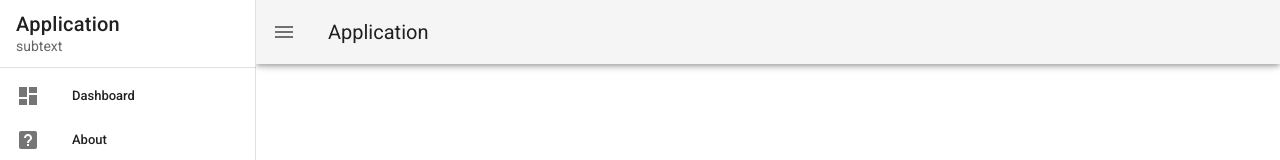
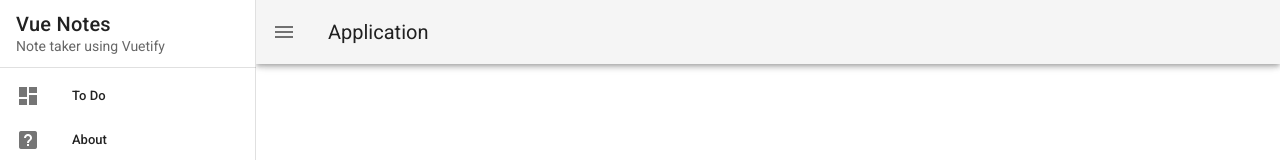
Before and after one commit to reinholz36/Vue-Notes, a Vue app: page / in a window 1280 px wide. Shown: the top 160 px of the page. Built offline with nearby package versions, Linux system fonts and the light colour scheme.

Commit message:
udpated application name and description

```diff
--- a/src/App.vue
+++ b/src/App.vue
@@ -7,10 +7,10 @@
       <v-list-item>
         <v-list-item-content>
           <v-list-item-title class="text-h6">
-            Application
+            Vue Notes
           </v-list-item-title>
           <v-list-item-subtitle>
-            subtext
+            Note taker using Vuetify
           </v-list-item-subtitle>
         </v-list-item-content>
       </v-list-item>
@@ -54,7 +54,7 @@
     data: () => ({
 		drawer: null,
 		items: [
-          { title: 'Dashboard', icon: 'mdi-view-dashboard' },
+          { title: 'To Do', icon: 'mdi-view-dashboard' },
           { title: 'About', icon: 'mdi-help-box' },
         ],
 	}),
```
